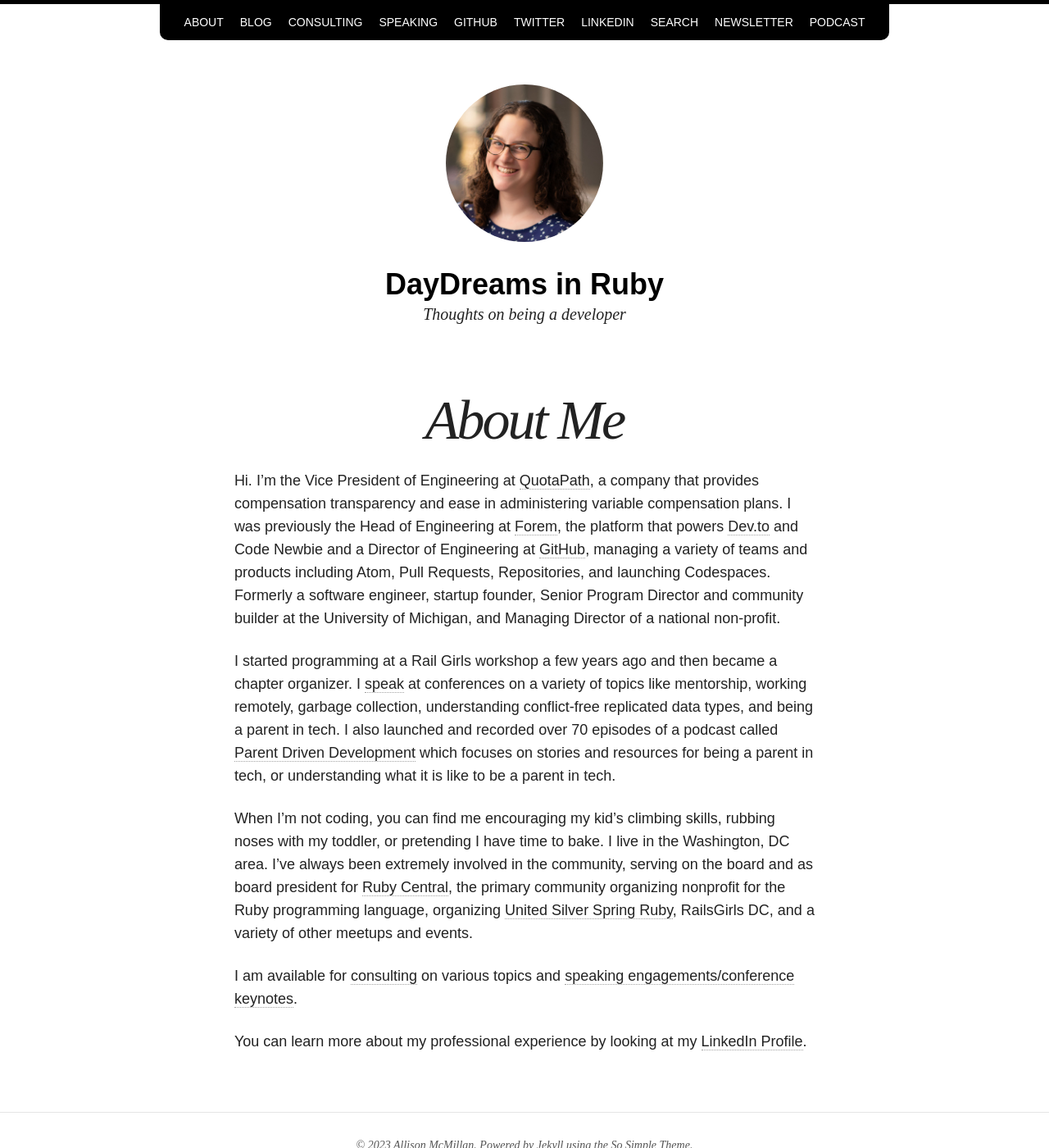
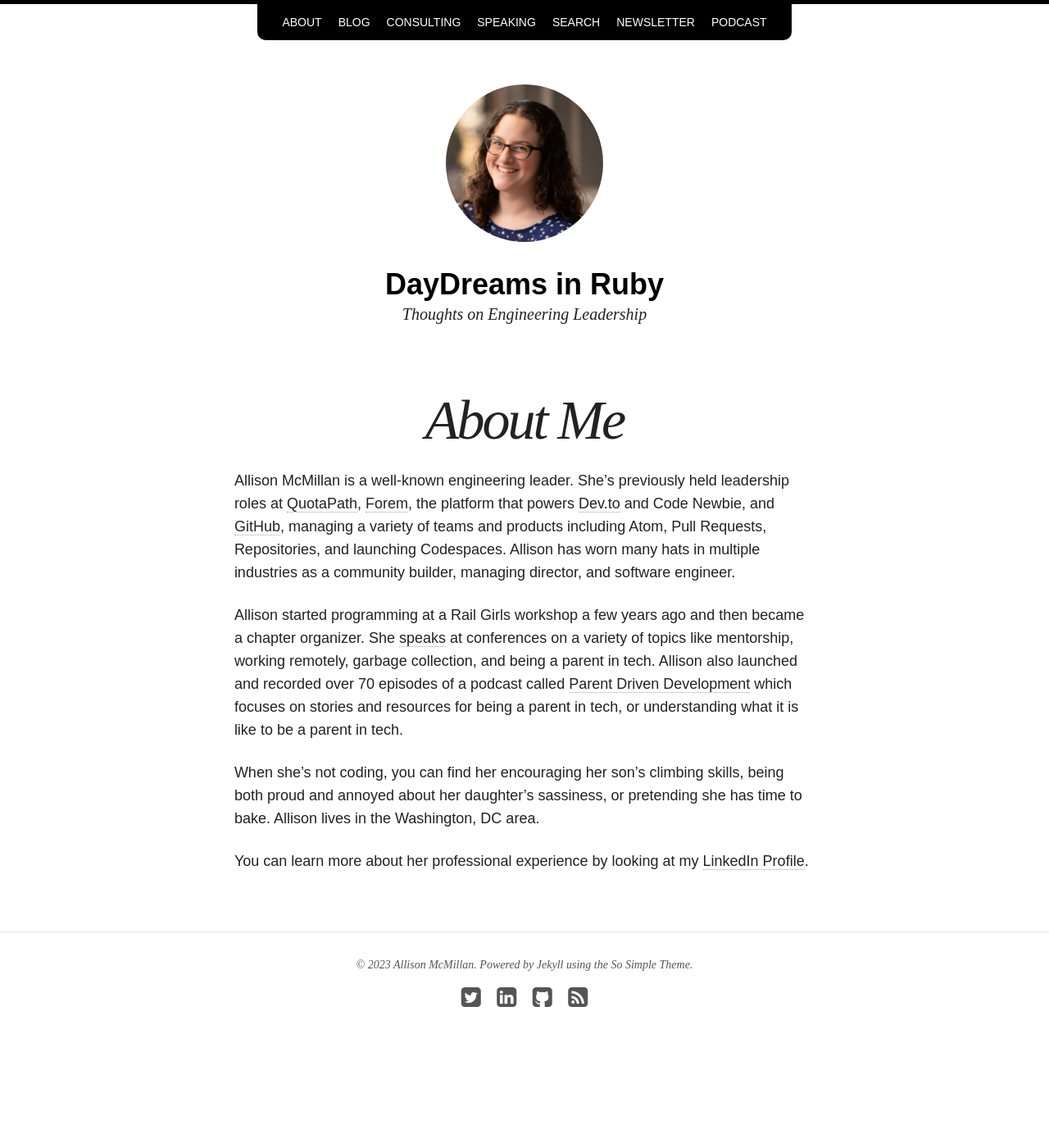
Before and after one commit to asheren/asheren.github.io, a Jekyll site: the page built from about/index.md, in a window 1280 px wide and 1400 px high. Shown: the whole window at 82% size. Built offline with Jekyll 4.4.1, drawn with Linux system fonts in a browser that asks for light colours; nearby versions of some CDN libraries.

Commit message:
various changes to update about and other parts of the website

```diff
--- a/_config.yml
+++ b/_config.yml
@@ -2,7 +2,7 @@
 
 title: DayDreams in Ruby
 locale: en_US
-description: Thoughts on being a developer
+description: Thoughts on Engineering Leadership
 logo: allison-cropped1.jpeg
 search: true
 comments: true
--- a/about/index.md
+++ b/about/index.md
@@ -4,13 +4,11 @@
 excerpt: "An engineering leader with a successful track record"
 ---
 
-Hi. I'm the Vice President of Engineering at [QuotaPath](https://www.quotapath.com/){:target="_blank"}, a company that provides compensation transparency and ease in administering variable compensation plans. I was previously the Head of Engineering at [Forem](https://www.forem.com){:target="_blank"}, the platform that powers [Dev.to](https://www.dev.to){:target="_blank"} and Code Newbie and a Director of Engineering at [GitHub](https://github.com/){:target="_blank"}, managing a variety of teams and products including Atom, Pull Requests, Repositories, and launching Codespaces. Formerly a software engineer, startup founder, Senior Program Director and community builder at the University of Michigan, and Managing Director of a national non-profit.
+Allison McMillan is a well-known engineering leader. She's previously held leadership roles at [QuotaPath](https://www.quotapath.com/){:target="_blank"}, [Forem](https://www.forem.com){:target="_blank"}, the platform that powers [Dev.to](https://www.dev.to){:target="_blank"} and Code Newbie, and [GitHub](https://github.com/){:target="_blank"}, managing a variety of teams and products including Atom, Pull Requests, Repositories, and launching Codespaces. Allison has worn many hats in multiple industries as a community builder, managing director, and software engineer.
 
-I started programming at a Rail Girls workshop a few years ago and then became a chapter organizer. I [speak](http://daydreamsinruby.com/speaking){:target="_blank"} at conferences on a variety of topics like mentorship, working remotely, garbage collection, understanding conflict-free replicated data types, and being a parent in tech. I also launched and recorded over 70 episodes of a podcast called [Parent Driven Development](http://www.parentdrivendevelopment.com/){:target="_blank"} which focuses on stories and resources for being a parent in tech, or understanding what it is like to be a parent in tech.
+Allison started programming at a Rail Girls workshop a few years ago and then became a chapter organizer. She [speaks](http://daydreamsinruby.com/speaking){:target="_blank"} at conferences on a variety of topics like mentorship, working remotely, garbage collection, and being a parent in tech. Allison also launched and recorded over 70 episodes of a podcast called [Parent Driven Development](http://www.parentdrivendevelopment.com/){:target="_blank"} which focuses on stories and resources for being a parent in tech, or understanding what it is like to be a parent in tech.
 
-When I'm not coding, you can find me encouraging my kid's climbing skills, rubbing noses with my toddler, or pretending I have time to bake. I live in the Washington, DC area. I've always been extremely involved in the community, serving on the board and as board president for [Ruby Central](https://www.rubycentral.org), the primary community organizing nonprofit for the Ruby programming language, organizing [United Silver Spring Ruby](http://www.meetup.com/United-Silver-Spring-Ruby/){:target="_blank"}, RailsGirls DC, and a variety of other meetups and events.
+When she's not coding, you can find her encouraging her son's climbing skills, being both proud and annoyed about her daughter's sassiness, or pretending she has time to bake. Allison lives in the Washington, DC area.
 
-I am available for [consulting](http://daydreamsinruby.com/consulting){:target="_blank"} on various topics and [speaking engagements/conference keynotes](http://daydreamsinruby.com/speaking){:target="_blank"}.
-
-You can learn more about my professional experience by looking at my
+You can learn more about her professional experience by looking at my
 [LinkedIn Profile](https://www.linkedin.com/in/apmcmillan/){:target="_blank"}.
```
Also changed, not shown: _data/navigation.yml (+0 -9 lines).
